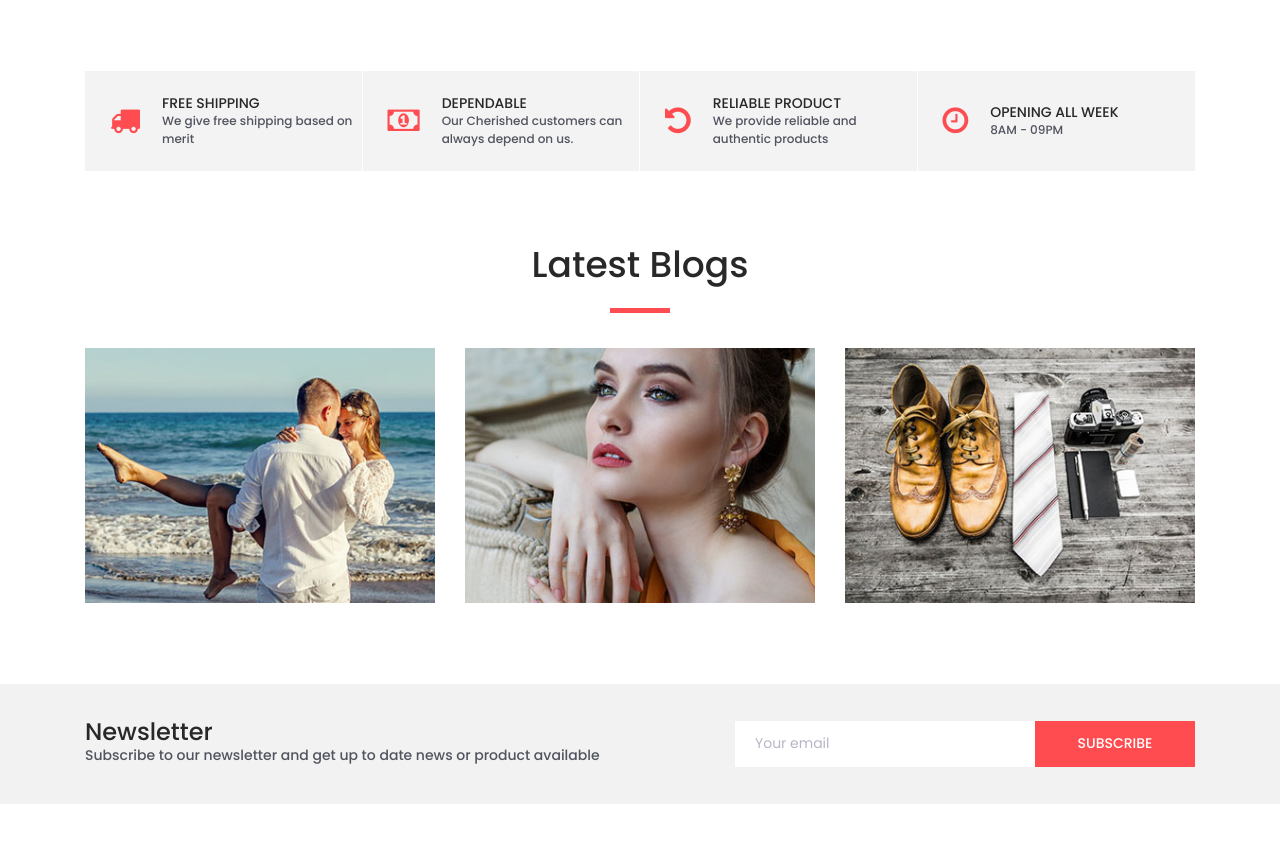
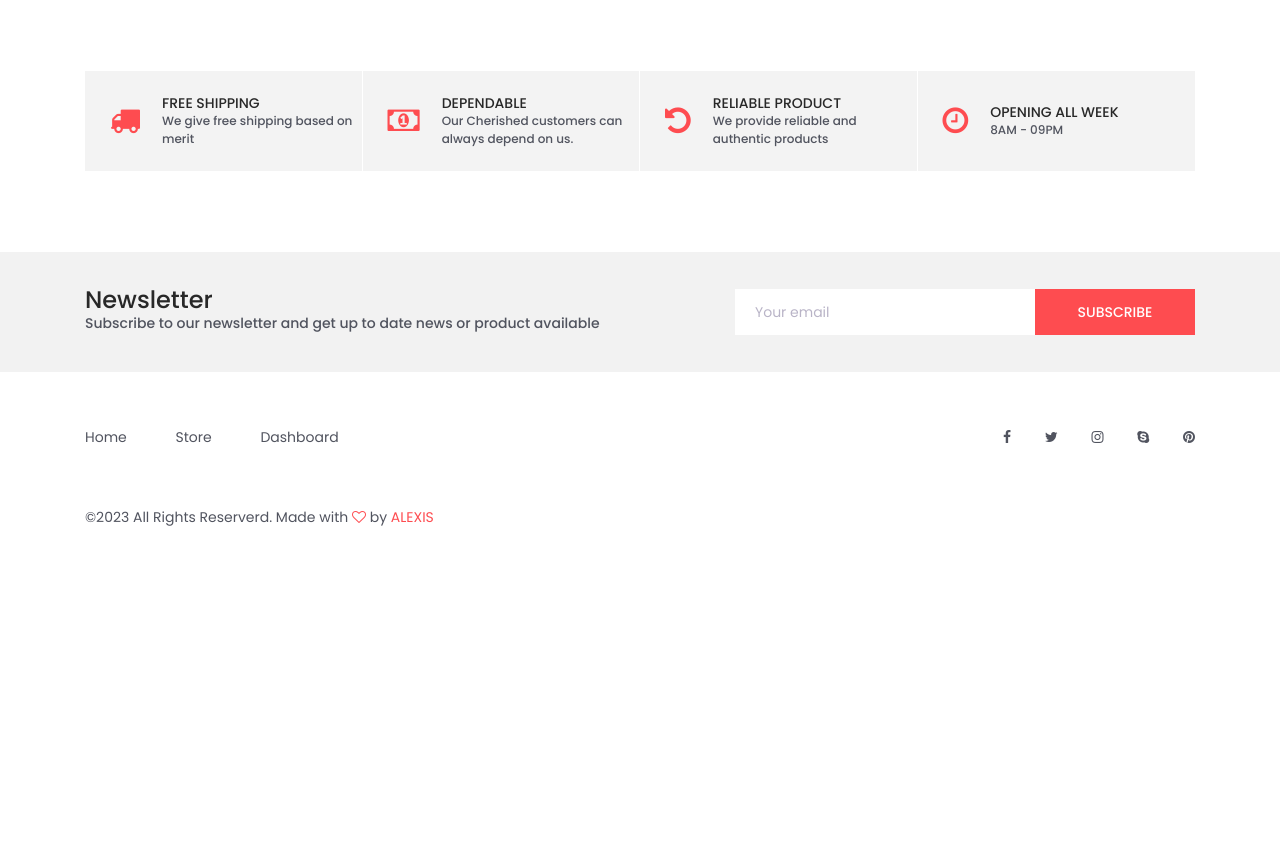
Before and after one commit to Alex1-ai/Oce_Markt_dummy, a Django app: page / in a window 1280 px wide. Shown: the part 3275-4118 px from the top of the page. After the commit the page ends 3801 px from the top, so only its background shows below. Run offline with Django 4.2, Linux system fonts and the light colour scheme; data comes from the database, SQL or seed files in the repository; both versions use the stored data as it was after the commit; some libraries are stand-ins or nearby versions.

Commit message:
removing the blog article

```diff
--- a/templates/index.html
+++ b/templates/index.html
@@ -316,7 +316,7 @@
 
 <!-- Blogs -->
 
-<div class="blogs">
+<!-- <div class="blogs">
   <div class="container">
     <div class="row">
       <div class="col text-center">
@@ -379,7 +379,7 @@
       </div>
     </div>
   </div>
-</div>
+</div> -->
 
 
 
```
Also changed, not shown: db.sqlite3, home/views.py (line endings or trailing spaces).
